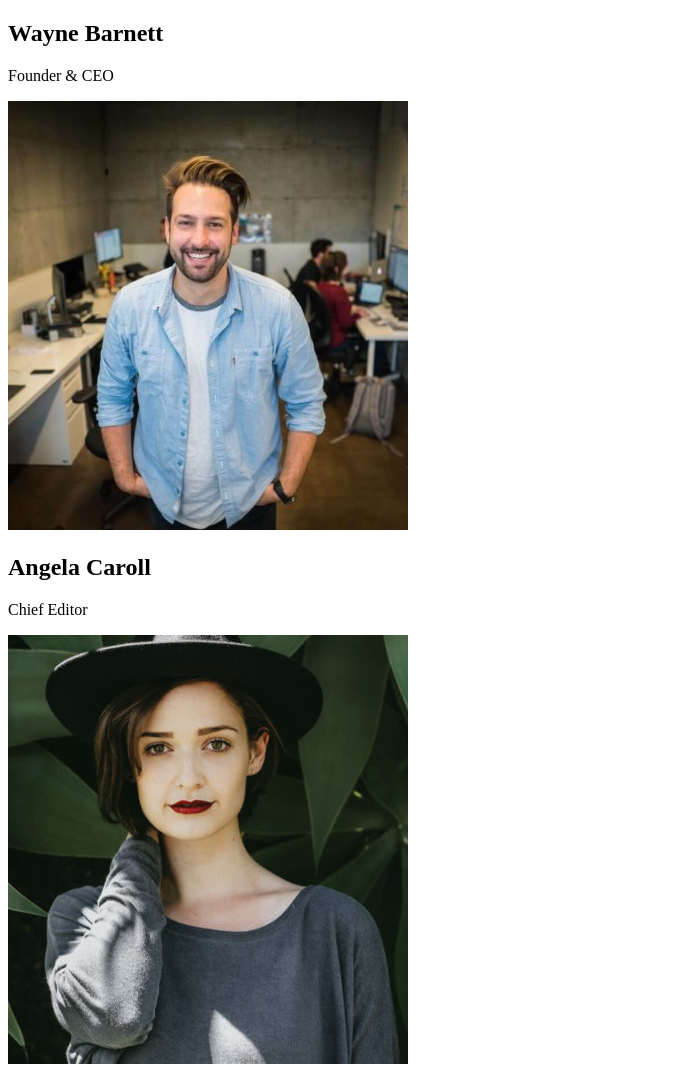
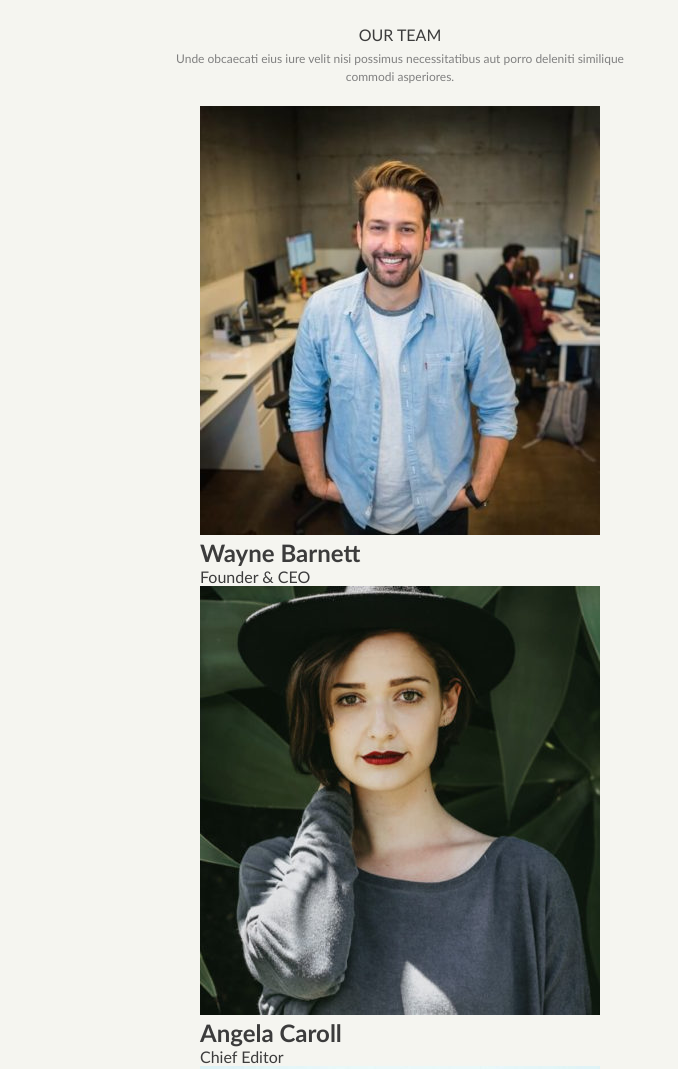
Before and after one commit to mariasolegallina/js-our-team, a plain HTML site: page index.html in a window 1280 px wide. Shown: the top 1069 px of the page, without its empty margins (0-678 px from the left). Drawn offline with Linux system fonts and the light colour scheme.

Commit message:
add - page-description style

```diff
--- /dev/null
+++ b/css/app.css
@@ -0,0 +1,50 @@
+* {
+    margin: 0;
+    padding: 0;
+    box-sizing: border-box;
+}
+
+html{
+    font-family:'Gill Sans', 'Gill Sans MT', Calibri, 'Trebuchet MS', sans-serif ;
+}
+
+body {
+    background-color: #f5f5f0;
+}
+
+.container {
+    max-width: 800px;
+    padding: 20px 0;
+}
+
+.our-team-section {
+    color: rgb(60, 60, 60);
+    display: flex;
+    flex-direction: column;
+    justify-content: center;
+    align-items: center;
+}
+
+.page-description {
+    text-align: center;
+    max-width: 60%;
+    display: flex;
+    flex-direction: column;
+    justify-content: center;
+    align-items: center;
+    margin-bottom: 20px;
+}
+
+.page-description h1 {
+    font-size: 16px;
+    font-weight: 500;
+    line-height: 30px;
+    text-transform: uppercase;
+}
+
+.page-description p {
+    color: grey;
+    font-size: 12px;
+    font-weight:400;
+    line-height: 18px;
+}
--- a/index.html
+++ b/index.html
@@ -4,9 +4,18 @@
     <meta charset="UTF-8">
     <meta name="viewport" content="width=device-width, initial-scale=1.0">
     <title>our team</title>
+    <link rel="stylesheet" href="./css/app.css">
 </head>
 <body>
-    <div class="team-members"></div>
+    <div class="container">
+        <section class="our-team-section">
+            <div class="page-description">
+                <h1>our team</h1>
+                <p>Unde obcaecati eius iure velit nisi possimus necessitatibus aut porro deleniti similique commodi asperiores.</p>
+            </div>
+            <div class="team-members"></div>
+        </section>
+    </div>
 
     <script src="./js/app.js"></script>
 </body>
--- a/js/app.js
+++ b/js/app.js
@@ -42,6 +42,10 @@ for (let i = 0; i < teamMembersArray.length; i++) {
     // aggiungere il memberDiv nel DOM
     teamMembersDOMElement.appendChild(memberDiv)
 
+    // creare un div nel DOM e stampare l'immagine
+    const fotoElement = document.createElement("img")
+    fotoElement.src = member.foto;
+
     // creare un div nel DOM e stampare il nome
     const nomeElement = document.createElement("h2")
     nomeElement.textContent = member.nome;
@@ -50,13 +54,9 @@ for (let i = 0; i < teamMembersArray.length; i++) {
     const ruoloElement = document.createElement("p")
     ruoloElement.textContent = member.ruolo;
 
-    // creare un div nel DOM e stampare l'immagine
-    const fotoElement = document.createElement("img")
-    fotoElement.src = member.foto;
-
     // aggiungere i div con le tre informazioni nel DOM
+    memberDiv.appendChild(fotoElement)
     memberDiv.appendChild(nomeElement)
     memberDiv.appendChild(ruoloElement)
-    memberDiv.appendChild(fotoElement)
 
 }
```
Also changed, not shown: 1 other file.
